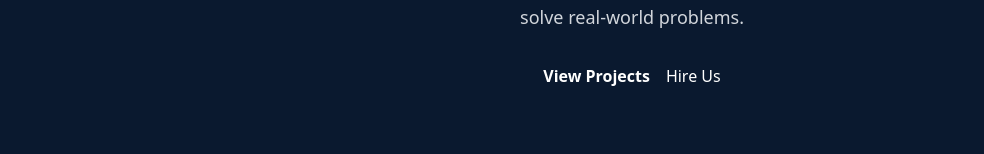
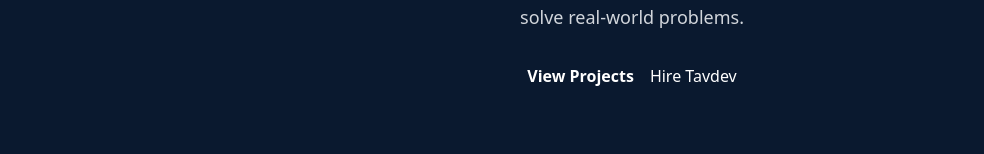
Before and after one commit to TAVDEV-team/portfolio, a React (Vite) app in the folder frontend/: page / in a window 1280 px wide. Shown: the part 440-594 px from the top of the page, without its empty margins (8-992 px from the left). Built offline with nearby package versions, Linux system fonts and the light colour scheme; the HTML template or start-up script is replaced by a standard one.

Commit message:
Update Home.jsx

```diff
--- a/frontend/src/pages/Home.jsx
+++ b/frontend/src/pages/Home.jsx
@@ -29,7 +29,7 @@ export default function Home() {
             href="#contact"
             className="btn btn-outline btn-wide text-white border-white hover:border-primary hover:bg-primary hover:text-white transition-all"
           >
-            Hire Us
+            Hire Tavdev
           </a>
         </div>
       </div>
```
